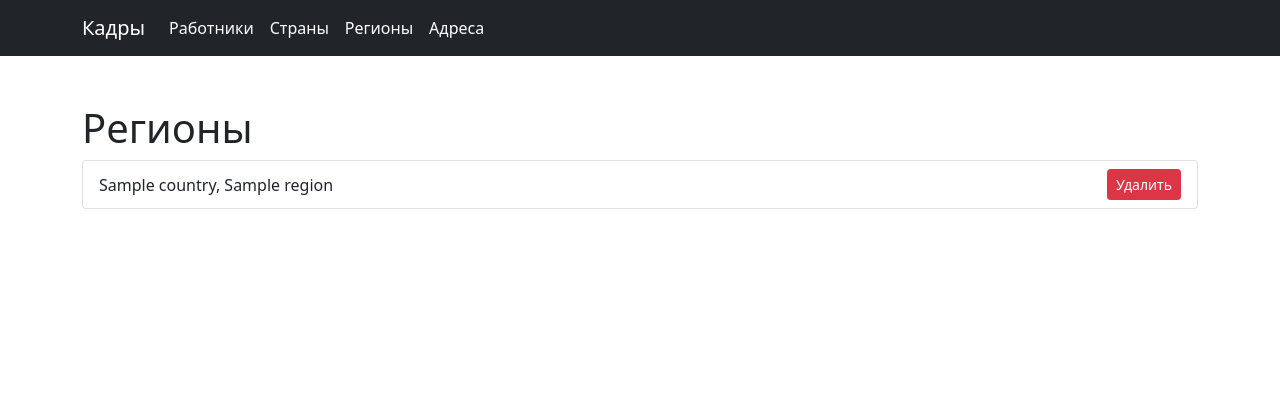
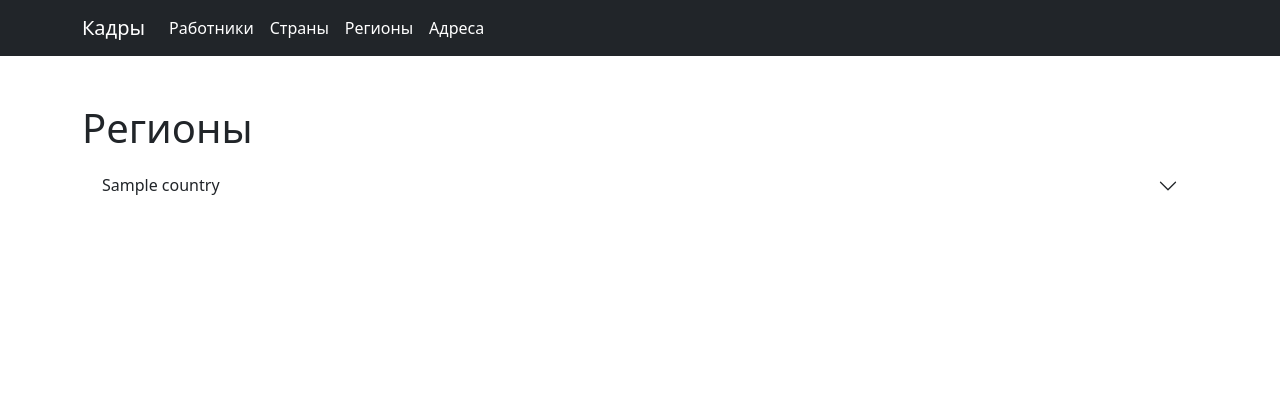
Before and after one commit to nedozrel/db_class_task, a Flask app: page /regions in a window 1280 px wide. Shown: the top 420 px of the page. Run offline with Flask 2, Linux system fonts and the light colour scheme; tables that the repository leaves empty hold one stand-in row (values such as "Sample post").

Commit message:
На странице регионы добавлена группировка в аккордеоны, исправлена модель регионов

```diff
--- a/application/models.py
+++ b/application/models.py
@@ -15,7 +15,8 @@ class Region(db.Model):
     __tablename__ = 'regions'
     id = db.Column(db.Integer, primary_key=True)
     country_id = db.Column(db.Integer, db.ForeignKey('countries.id'), nullable=False)
-    name = db.Column(db.String(100), unique=True, nullable=False)
+    name = db.Column(db.String(100), nullable=False)
+    __table_args__ = (db.UniqueConstraint('country_id', 'name', name='_country_region_uc'),)
 
     def __repr__(self):
         return '<Region %r>' % self.name
--- a/application/templates/regions.html
+++ b/application/templates/regions.html
@@ -6,16 +6,25 @@
 </div>
 
 <div>
-    <ul class="list-group">
-        {% for region in regions %}
+    <div class="accordion accordion-flush">
+        {% for country in regions_dict.keys() %}
+        <div class="accordion-item">
+            <h2 class="accordion-header">
+              <button class="accordion-button collapsed" type="button" data-bs-toggle="collapse" data-bs-target="#{{ country }}" aria-expanded="false" aria-controls="flush-collapseOne">
+                  {{ country }}
+              </button>
+            </h2>
+            <div id="{{ country }}" class="accordion-collapse collapse" aria-labelledby="flush-headingOne" data-bs-parent="#accordionFlushExample">
+              <div class="accordion-body">
+                  {% for region in regions_dict[country] %}
                   <li  class="list-group-item">
                     <div class="row align-items-center">
                         <div class="col-6">
-                        <span>{{ region.Country.name }}, {{region.Region.name}}</span>
+                            <span>{{region.name}}</span>
                         </div>
                         <div class="col">
                             <div class="float-end">
-                            <form action="/delete_region/{{ region.Region.id }}" method="POST">
+                                <form action="/delete_region/{{ region.id }}" method="POST">
                                     {{ delete_region_form.csrf_token }}
                                     {{ delete_region_form.submit(class_="btn btn-danger btn-sm") }}
                                 </form>
@@ -24,7 +33,11 @@
                     </div>
                   </li>
                   {% endfor %}
-    </ul>
+              </div>
+            </div>
+        </div>
+        {% endfor %}
+    </div>
 </div>
 {% endblock %}
 
--- a/application/views.py
+++ b/application/views.py
@@ -2,6 +2,21 @@ from flask import render_template, request, redirect, flash
 from application import app, db
 from application.forms import AddCountryForm, AddRegionForm, AddEmployeeForm, DeleteForm
 from application.models import Country, Region, Employee
+
+
+@app.route('/')
+def index():
+    return render_template('index.html')
+
+
+@app.route('/employees', methods=['GET', 'POST'])
+def employees_page():
+    form = AddEmployeeForm(request.form)
+    if form.validate_on_submit():
+        return redirect('/employees')
+    else:
+        employees_list = Employee.query.order_by(Employee.id.desc()).all()
+        return render_template('employees.html', form=form, employees=employees_list)
 
 
 @app.route('/countries', methods=['GET', 'POST'])
@@ -34,42 +49,43 @@ def delete_country(country_id):
     return redirect('/countries')
 
 
-@app.route('/employees', methods=['GET', 'POST'])
-def employees_page():
-    form = AddEmployeeForm(request.form)
-    print(form.data)
-    if form.validate_on_submit():
-        print(1)
-        return redirect('/employees')
-    else:
-        employees_list = Employee.query.order_by(Employee.id.desc()).all()
-        return render_template('employees.html', form=form, employees=employees_list)
-
-
 @app.route('/regions', methods=['GET', 'POST'])
 def regions_page():
     add_region_form = AddRegionForm(request.form)
-    add_region_form.country_id.choices = [(country.id, country.name) for country in Country.query.order_by('name').all()]
+    add_region_form.country_id.choices = [
+        (country.id, country.name) for country in Country.query.order_by('name').all()
+    ]
     delete_region_form = DeleteForm(request.form)
     if add_region_form.validate_on_submit():
         region = Region.query.filter(
-            Region.name == add_region_form.data['region_name'] and Region.country_id == add_region_form.data['country_id']
+            Region.country_id == add_region_form.data['country_id']
+        ).filter(
+            Region.name == add_region_form.data['region_name']
         ).all()
         if region:
             flash('Данный регион уже есть в базе, регион должен быть уникален.')
         else:
-            db.session.add(Region(name=add_region_form.data['region_name'], country_id=add_region_form.data['country_id']))
+            db.session.add(Region(
+                name=add_region_form.data['region_name'],
+                country_id=add_region_form.data['country_id']
+            ))
             db.session.commit()
         return redirect('/regions')
     else:
         regions_list = db.session.query(Region, Country)\
             .join(Country, Country.id == Region.country_id).order_by(Region.name).all()
-        print(regions_list[0].Region.id, regions_list[0].Country.name, regions_list[0].Region.name)
+
+        regions_dict = {region.Country.name: [] for region in regions_list}
+
+        for region in regions_list:
+            regions_dict[region.Country.name].append(region.Region)
+
         return render_template(
             'regions.html',
             add_region_form=add_region_form,
             delete_region_form=delete_region_form,
-            regions=regions_list
+            regions=regions_list,
+            regions_dict=regions_dict
         )
 
 
@@ -84,8 +100,3 @@ def delete_region(region_id):
 @app.route('/addresses')
 def addresses_page():
     return render_template('/addresses.html')
-
-
-@app.route('/')
-def index():
-    return render_template('index.html')
```
Lines whose indentation alone changed are shown as unchanged.
